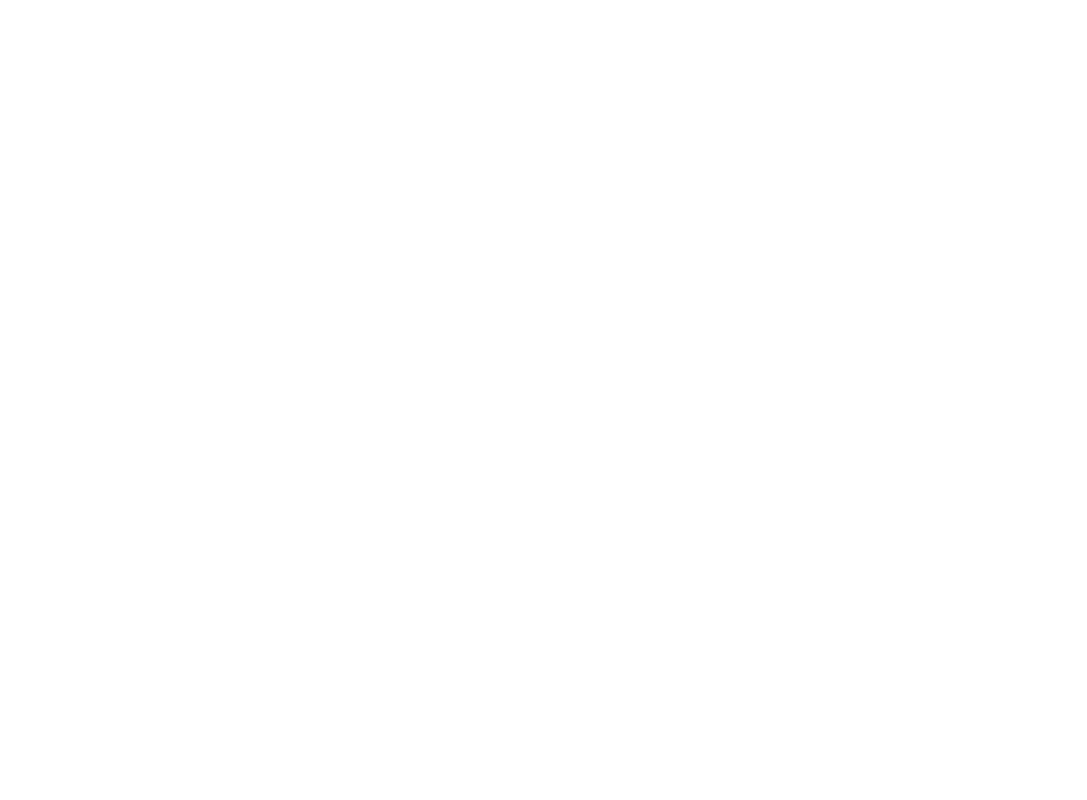
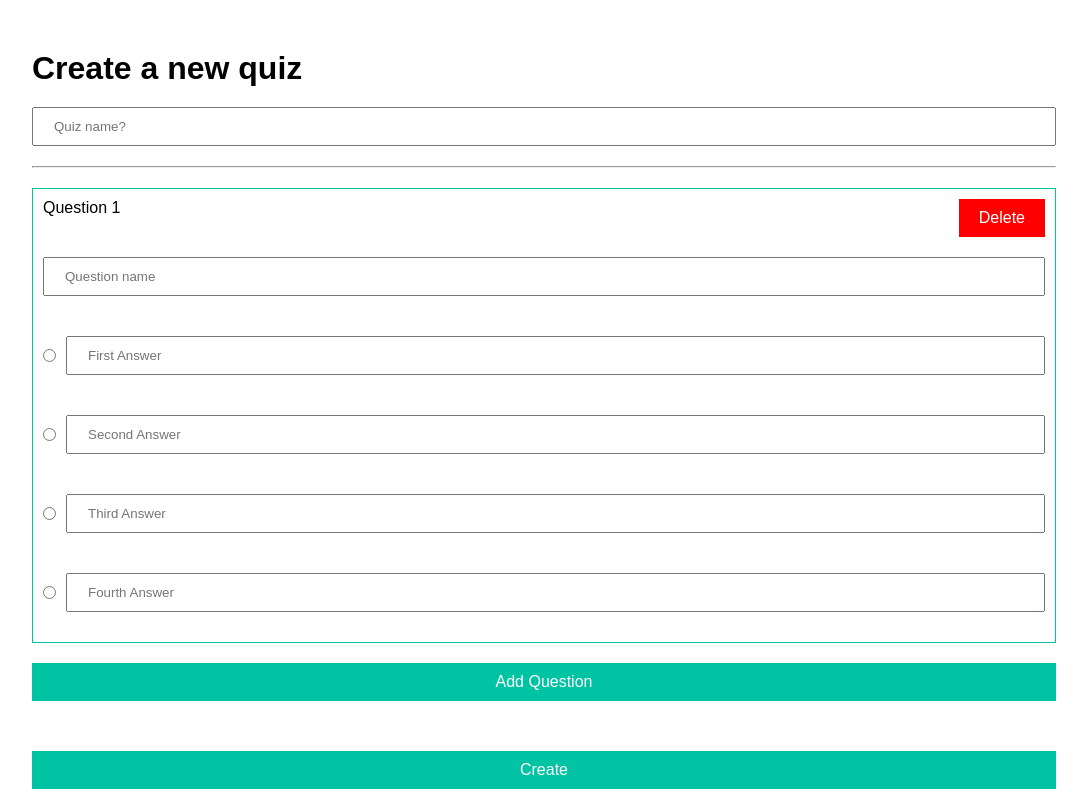
Before and after one commit to AllefDouglasDev/joyjet-quiz-test, a React (Create React App) app: page /quiz/new in a window 1280 px wide. Shown: the whole page, without its empty margins (96-1183 px from the left). Built offline with nearby package versions, Linux system fonts and the light colour scheme.

Commit message:
Question component

```diff
--- a/package.json
+++ b/package.json
@@ -15,6 +15,7 @@
     "@types/react-router-dom": "^5.1.5",
     "@types/styled-components": "^5.1.0",
     "axios": "^0.19.2",
+    "localforage": "^1.7.3",
     "react": "^16.13.1",
     "react-dom": "^16.13.1",
     "react-icons": "^3.10.0",
--- /dev/null
+++ b/src/components/Question/index.tsx
@@ -0,0 +1,59 @@
+import React from 'react'
+
+import {
+  Container,
+  Header,
+  Title,
+  DeleteButton,
+  Input,
+  AnswersContainer,
+  AnswerItem,
+  RadioButton,
+  AnswerInput,
+} from './styles'
+
+export interface Props {
+  id: number;
+  onDelete?: (id: number) => void;
+}
+
+const Question: React.FC<Props> = ({ id, onDelete }) => {
+
+  function handleDelete() {
+    if (onDelete) onDelete(id)
+  }
+
+  return (
+    <Container key={id}>
+      <Header>
+        <Title>Question {id}</Title>
+        <DeleteButton onClick={handleDelete}>Delete</DeleteButton>
+      </Header>
+
+      <Input placeholder='Question name'/>
+
+      <AnswersContainer>
+        <AnswerItem>
+          <RadioButton name={`answer-${id}`} />
+          <AnswerInput placeholder='First Answer' />
+        </AnswerItem>
+
+        <AnswerItem>
+          <RadioButton name={`answer-${id}`} />
+          <AnswerInput placeholder='Second Answer' />
+        </AnswerItem>
+
+        <AnswerItem>
+          <RadioButton name={`answer-${id}`} />
+          <AnswerInput placeholder='Third Answer' />
+        </AnswerItem>
+        <AnswerItem>
+          <RadioButton name={`answer-${id}`} />
+          <AnswerInput placeholder='Fourth Answer' />
+        </AnswerItem>
+      </AnswersContainer>
+    </Container>
+  )
+}
+
+export default Question
--- /dev/null
+++ b/src/components/Question/styles.ts
@@ -0,0 +1,47 @@
+import styled from 'styled-components'
+import { colors } from '../../assets/styles'
+
+export const Container = styled.div`
+  display: flex;
+  flex-direction: column;
+  margin: 20px 0px;
+  padding: 10px;
+  border: 1px solid ${colors.primary};
+`
+
+export const Header = styled.div`
+  display: flex;
+  justify-content: space-between;
+`
+
+export const Title = styled.span``
+
+export const DeleteButton = styled.a`
+  padding: 10px 20px;
+  background-color: red;
+  color: white;
+  text-align: center;
+  cursor: pointer;
+`
+
+export const Input = styled.input`
+  padding: 10px 20px;
+  margin: 20px 0;
+`
+
+export const AnswersContainer = styled.div``
+
+export const AnswerItem = styled.div`
+  display: flex;
+  align-items: center;
+`
+
+export const RadioButton = styled.input.attrs({ type: 'radio' })`
+  margin-right: 10px;
+`
+
+export const AnswerInput = styled.input`
+  padding: 10px 20px;
+  margin: 20px 0;
+  width: 100%;
+`
--- /dev/null
+++ b/src/components/index.ts
@@ -0,0 +1,5 @@
+import Question from './Question'
+
+export {
+  Question,
+}
--- a/src/pages/Home/index.tsx
+++ b/src/pages/Home/index.tsx
@@ -1,46 +1,69 @@
 import React, { useState, useEffect } from 'react'
 import { MdQuestionAnswer } from 'react-icons/md'
+import { useSelector, useDispatch } from 'react-redux'
+import { useHistory } from 'react-router-dom'
 
 import { colors } from '../../assets/styles'
+import { ApplicationState } from '../../store'
+import * as QuizStorage from '../../storage/quiz'
+import { setQuizList } from '../../store/ducks/quiz/actions'
 import {
   Container,
+  Loading,
   Header,
   Title,
   AddQuizButton,
   QuizzesContainer,
   QuizItem,
   QuizName,
+  EmptyQuizList,
 } from './styles'
-import Quiz from '../../types/quiz'
 
 const Home: React.FC = () => {
-  const [quizzes, setQuizzes] = useState<Quiz[]>([])
+  const [loading, setLoading] = useState(true)
+
+  const { quizList } = useSelector((state: ApplicationState) => state.quiz)
+
+  const history = useHistory()
+  const dispatch = useDispatch()
 
   useEffect(() => {
-    (() => {
-      setQuizzes([
-        { id: 1, name: 'Spider Man' },
-        { id: 2, name: 'Fortnite' },
-      ])
+    (async () => {
+      const quizzes = await QuizStorage.findAll()
+      dispatch(setQuizList(quizzes))
+      setLoading(false)
     })()
-  }, [])
+  }, [dispatch])
+
+  function handleAddQuiz() {
+    history.push('/quiz/new')
+  }
 
   return (
     <Container>
       <Header>
         <Title>Your Quizzes</Title>
 
-        <AddQuizButton>Create Quiz</AddQuizButton>
+        <AddQuizButton onClick={handleAddQuiz}>Create Quiz</AddQuizButton>
       </Header>
 
+      {loading && <Loading>loading...</Loading>}
+
+      {!loading && quizList.length > 0 && (
         <QuizzesContainer>
-        {quizzes.map(quiz => (
+          {quizList.map(quiz => (
             <QuizItem key={quiz.id}>
               <MdQuestionAnswer color={colors.primary} size={24} />
               <QuizName>{quiz.name}</QuizName>
             </QuizItem>
           ))}
         </QuizzesContainer>
+      )}
+
+      {!loading && quizList.length <= 0 && (
+        <EmptyQuizList>You don't have any quiz</EmptyQuizList>
+      )}
+
     </Container>
   )
 }
--- a/src/pages/Home/styles.ts
+++ b/src/pages/Home/styles.ts
@@ -4,6 +4,11 @@
 export const Container = styled.div`
   margin-top: 50px;
   padding: 0 10%;
+`
+
+export const Loading = styled.div`
+  text-align: center;
+  margin-top: 50px;
 `
 
 export const Header = styled.div`
@@ -44,3 +49,8 @@
   font-size: 20px;
   opacity: .8;
 `
+
+export const EmptyQuizList = styled.div`
+  text-align: center;
+  margin-top: 50px;
+`
--- /dev/null
+++ b/src/pages/NewQuiz/index.tsx
@@ -0,0 +1,58 @@
+import React, { useState, useEffect } from 'react'
+
+import * as QuizStorage from '../../storage/quiz'
+import {
+  Container,
+  Title,
+  Input,
+  Form,
+  CreateButton,
+  AddQuestionButton,
+  QuestionForm,
+} from './styles'
+
+const NewQuiz: React.FC = () => {
+  const [quizName, setQuizName] = useState('')
+  const [questions, setQuestions] = useState([1])
+
+  async function handleCreate() {
+    const quiz = await QuizStorage.create(quizName)
+    console.log(quiz)
+  }
+
+  function handleAddQuestion() {
+    setQuestions(prevState => ([...prevState, prevState.length + 1]))
+  }
+
+  function handleDeleteQuestion(id: number) {
+    setQuestions(prevState => {
+      return prevState.filter(questionId => questionId !== id)
+    })
+  }
+
+  function createQuestionForm() {
+    return questions.map(id => (
+      <QuestionForm key={id} id={id} onDelete={handleDeleteQuestion}/>
+    ))
+  }
+
+  return (
+    <Container>
+      <Title>Create a new quiz</Title>
+
+      <Form>
+        <Input placeholder='Quiz name?' onChange={e => setQuizName(e.target.value)} />
+
+        <hr />
+
+        {createQuestionForm()}
+
+        <AddQuestionButton onClick={handleAddQuestion}>Add Question</AddQuestionButton>
+
+        <CreateButton onClick={handleCreate}>Create</CreateButton>
+      </Form>
+    </Container>
+  )
+}
+
+export default NewQuiz
--- /dev/null
+++ b/src/pages/NewQuiz/styles.ts
@@ -0,0 +1,40 @@
+import styled from 'styled-components'
+import { colors } from '../../assets/styles'
+
+import { Question } from '../../components'
+
+export const Container = styled.div`
+  padding: 0 10%;
+  margin-top: 50px;
+`
+
+export const Title = styled.h1``
+
+export const Form = styled.form`
+  display: flex;
+  flex-direction: column;
+`
+
+export const Input = styled.input`
+  padding: 10px 20px;
+  margin: 20px 0;
+`
+
+export const AddQuestionButton = styled.a`
+  padding: 10px 20px;
+  background-color: ${colors.primary};
+  color: white;
+  text-align: center;
+  cursor: pointer;
+`
+
+export const CreateButton = styled.a`
+  padding: 10px 20px;
+  background-color: ${colors.primary};
+  color: white;
+  text-align: center;
+  cursor: pointer;
+  margin-top: 50px;
+`
+
+export const QuestionForm = styled(Question)``
--- a/src/routes.tsx
+++ b/src/routes.tsx
@@ -2,13 +2,14 @@
 import { BrowserRouter, Switch, Route } from 'react-router-dom'
 
 import Home from './pages/Home'
+import NewQuiz from './pages/NewQuiz'
 
 const Routes: React.FC = () => {
   return (
     <BrowserRouter>
       <Switch>
         <Route exact path='/' component={Home}/>
-        {/* <Route path='/login' component={Home}/> */}
+        <Route path='/quiz/new' component={NewQuiz}/>
       </Switch>
     </BrowserRouter>
   )
--- a/src/storage/answer.ts
+++ b/src/storage/answer.ts
@@ -0,0 +1 @@
+export default {}
--- a/src/storage/question.ts
+++ b/src/storage/question.ts
@@ -0,0 +1 @@
+export default {}
--- a/src/storage/quiz.ts
+++ b/src/storage/quiz.ts
@@ -0,0 +1,38 @@
+import localForage from 'localforage'
+import Quiz from '../types/quiz'
+
+/**
+ * Structure
+ * [Quiz] => '../types/quiz'
+ */
+
+export const STORAGE_NAME = 'QuizApp@quiz'
+
+/**
+ * Get all saved quizzes
+ * Increment the length of the array size to create an unique id
+ * Add new quiz to the list and update with localforage
+ */
+export async function create(name: string): Promise<Quiz> {
+  const quizzes = await findAll()
+  const id = quizzes.length + 1
+
+  const quiz = { id, name }
+  quizzes.push(quiz)
+
+  await localForage.setItem(STORAGE_NAME, JSON.stringify(quizzes))
+
+  return quiz
+}
+
+export async function findOne(id: number): Promise<Quiz> {
+  return {} as Quiz
+}
+
+/** Get all saved quizzes */
+export async function findAll(): Promise<Quiz[]> {
+  const result = await localForage.getItem(STORAGE_NAME)
+  const quizzes = JSON.parse(String(result))
+
+  return result !== null ? quizzes : []
+}
```
Also changed, not shown: 1 other file (tests, documents, lock files or other folders). Lines whose indentation alone changed are shown as unchanged.
